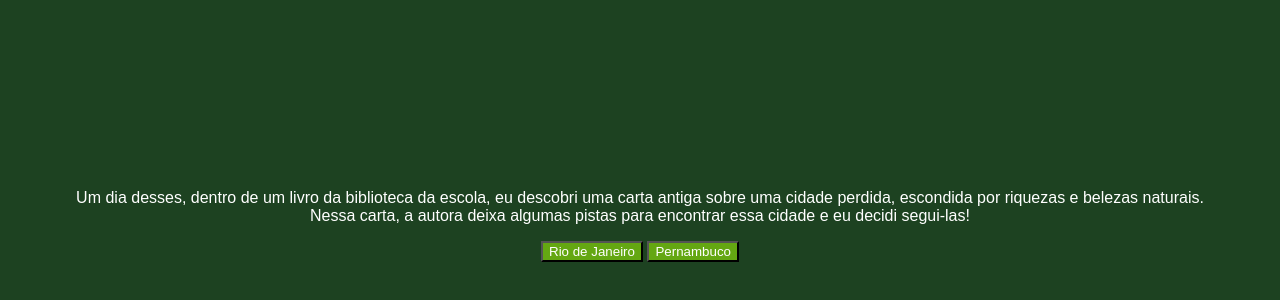
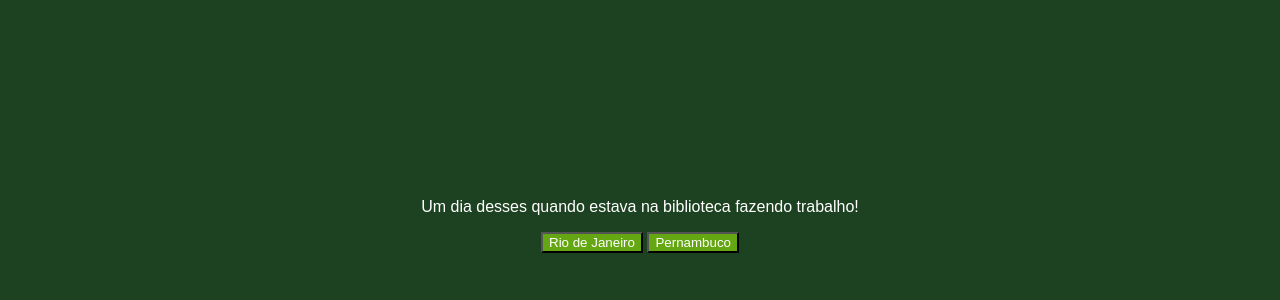
Before and after one commit to sukindilaranja/Criando-sua-aventura, a plain HTML site: page index.html in a window 1280 px wide. Shown: the part 142-442 px from the top of the page. Drawn offline with Linux system fonts and the light colour scheme; a web font is replaced by a local one.

Commit message:
Update index.html

```diff
--- a/index.html
+++ b/index.html
@@ -7,13 +7,13 @@
     <link rel="preconnect" href="https://fonts.googleapis.com">
     <link rel="preconnect" href="https://fonts.gstatic.com" crossorigin>
     <link href="https://fonts.googleapis.com/css2?family=Bai+Jamjuree:ital,wght@0,200;0,300;0,400;0,500;0,600;0,700;1,200;1,300;1,400;1,500;1,600;1,700&display=swap" rel="stylesheet">
-    <title>Em busca da cidade perdida</title>
+    <title>Em busca de Hogwarts</title>
 </head>
 <body>
     <main>
         <div class="passo ativo" id="passo-0">
             <img src="img/cenario-passo0.png" alt="">
-            <p>Um dia desses, dentro de um livro da biblioteca da escola, eu descobri uma carta antiga sobre uma cidade perdida, escondida por riquezas e belezas naturais. Nessa carta, a autora deixa algumas pistas para encontrar essa cidade e eu decidi segui-las!</p>
+            <p>Um dia desses quando estava na biblioteca fazendo trabalho!</p>
             <button class="btn-proximo" data-proximo="1">Rio de Janeiro</button>
             <button class="btn-proximo" data-proximo="2">Pernambuco</button>
         </div>
```
